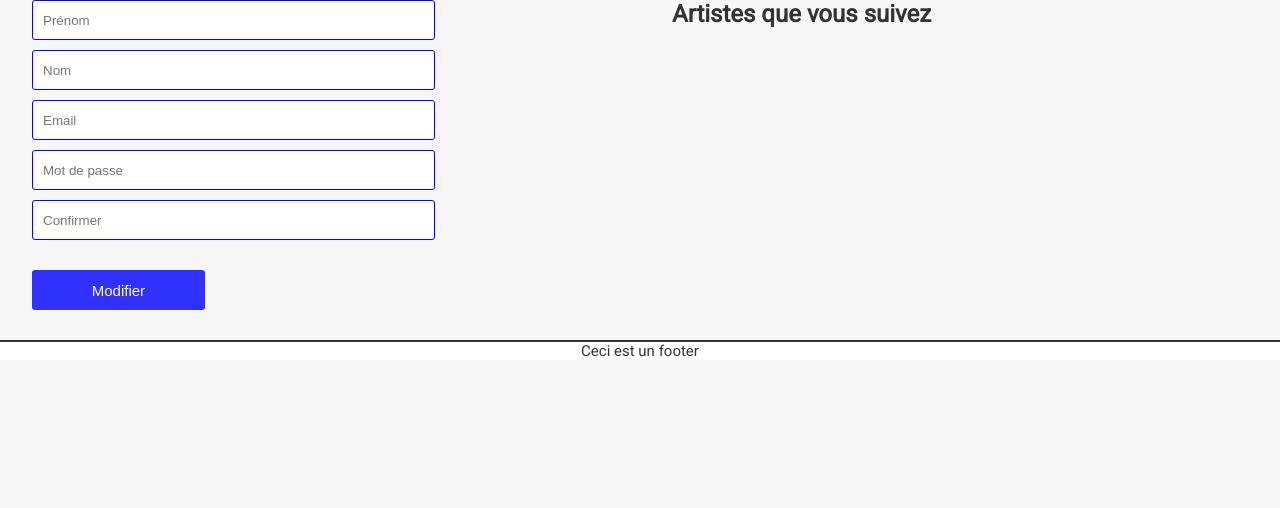
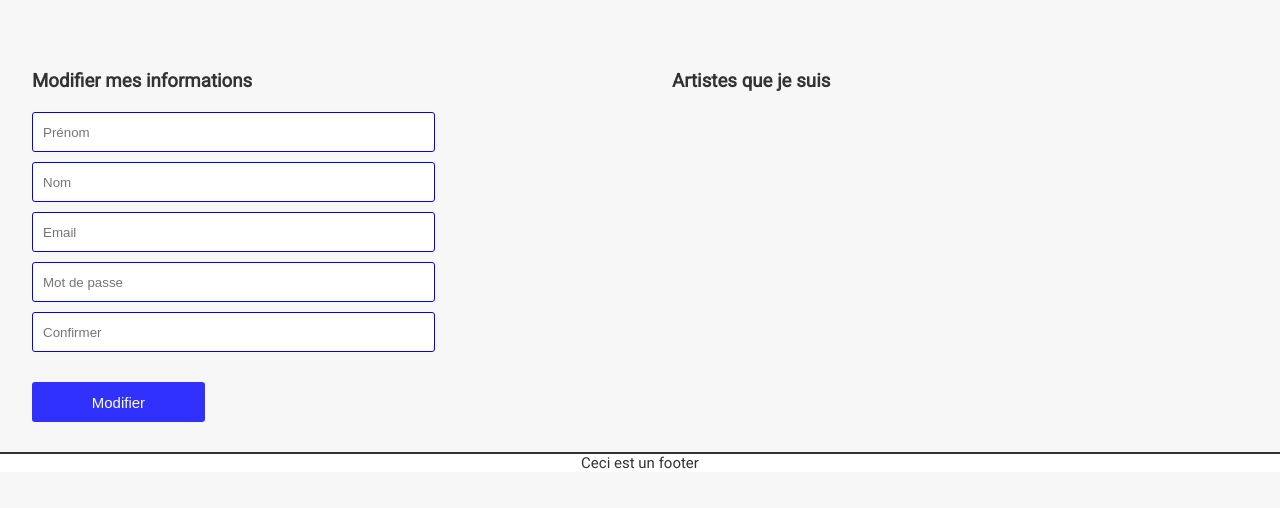
Before and after one commit to JulyBrn/FinalProject-OurStreet, a Symfony app: template templates/security/profil.html.twig in a window 1280 px wide. Shown: the part 80-588 px from the top of the page. Run offline with Twig, Linux system fonts and the light colour scheme; the template is opened without the code that fills it, so the values that code supplies are empty; form fields are guessed from the names that the template uses; some libraries are stand-ins or nearby versions.

Commit message:
profil css & follow

```diff
--- a/public/css/userProfil.css
+++ b/public/css/userProfil.css
@@ -37,6 +37,7 @@ a {
     width: 100%;
     display: flex;
     justify-content: space-around;
+    margin-top: 70px;
 
 }
 
@@ -52,3 +53,30 @@ a {
 {
     width: 45%;
 }
+
+img
+{
+    width: 65px;
+    height: 65px;
+    border-radius: 70px;
+    margin-right: 10px;
+}
+
+h3
+{
+    margin-bottom: 20px;
+}
+
+.username
+{
+    margin-top: 30px;
+    text-align: center;
+    font-size: 40px;
+}
+
+.artisteFollow
+{
+    width: 100%;
+    display: flex;
+    flex-wrap: wrap;
+}
--- a/templates/security/profil.html.twig
+++ b/templates/security/profil.html.twig
@@ -5,9 +5,11 @@
 {% endblock %}
 
 {% block body %}
+
+<h1 class="username">{{app.user.name}} {{app.user.surname}}</h1>
 <div class="container">
     <div class="left">
-        <h1>{{app.user.name}} {{app.user.surname}}</h1>
+     <h3>Modifier mes informations</h3>
         {{form_start(form)}}
             {{form_row(form.surname, {'label':' ','attr': {'placeholder': 'Prénom', 'class': 'name'}})}}
             {{form_row(form.name, {'label':' ','attr': {'placeholder': 'Nom', 'class': 'surname'}})}}
@@ -19,11 +21,16 @@
     </div>
 
     <div class="right">
-        <h2> Artistes que vous suivez</h2>
+        <h3> Artistes que je suis</h3>
 
+        <div class="artisteFollow">
         {% for artiste in user.follow %}
-            -{{artiste.name}}<br>
+            <a href="{{ path('show_artiste',{'id': artiste.id}) }}" title="{{artiste.name}}">
+                <img src="{{artiste.image}}">
+            </a>
+            <br>
         {% endfor %}
+        </div>
     </div>
 </div>
 {% endblock %}
```
Also changed, not shown: src/Controller/OursController.php (+19 -0 lines).
